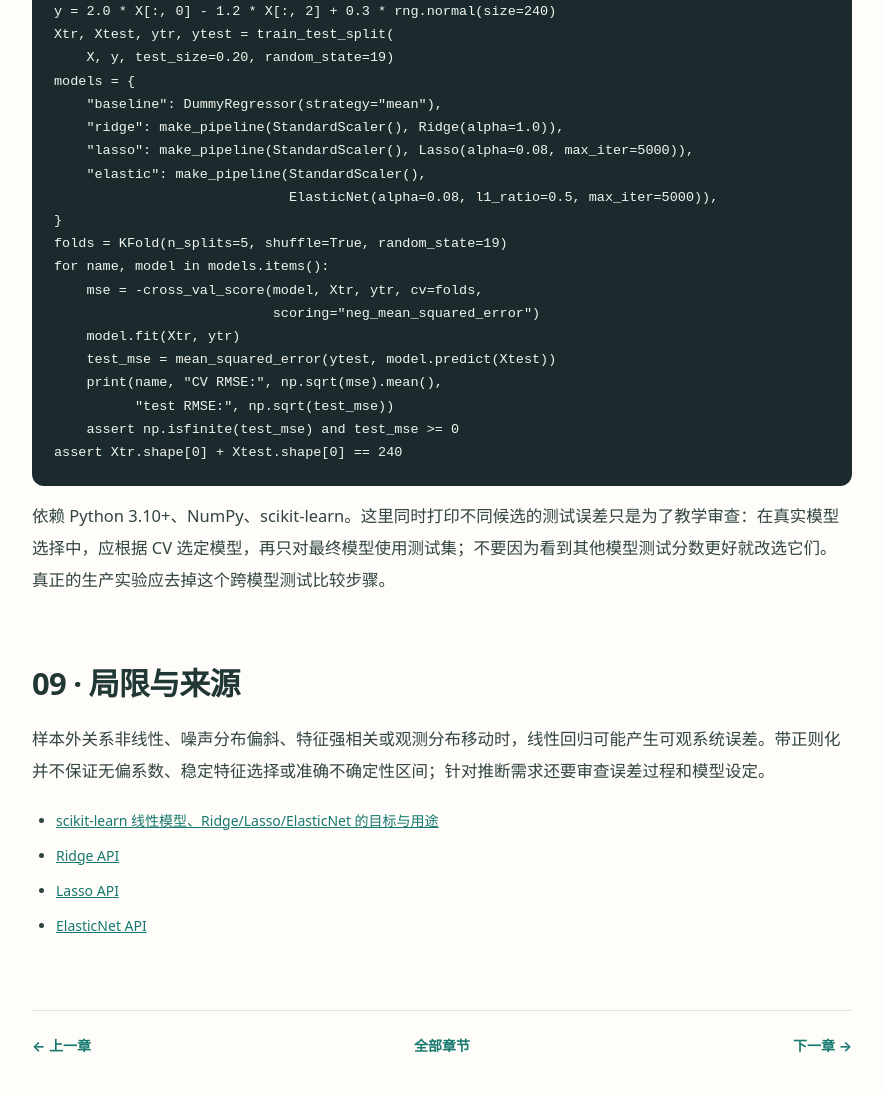
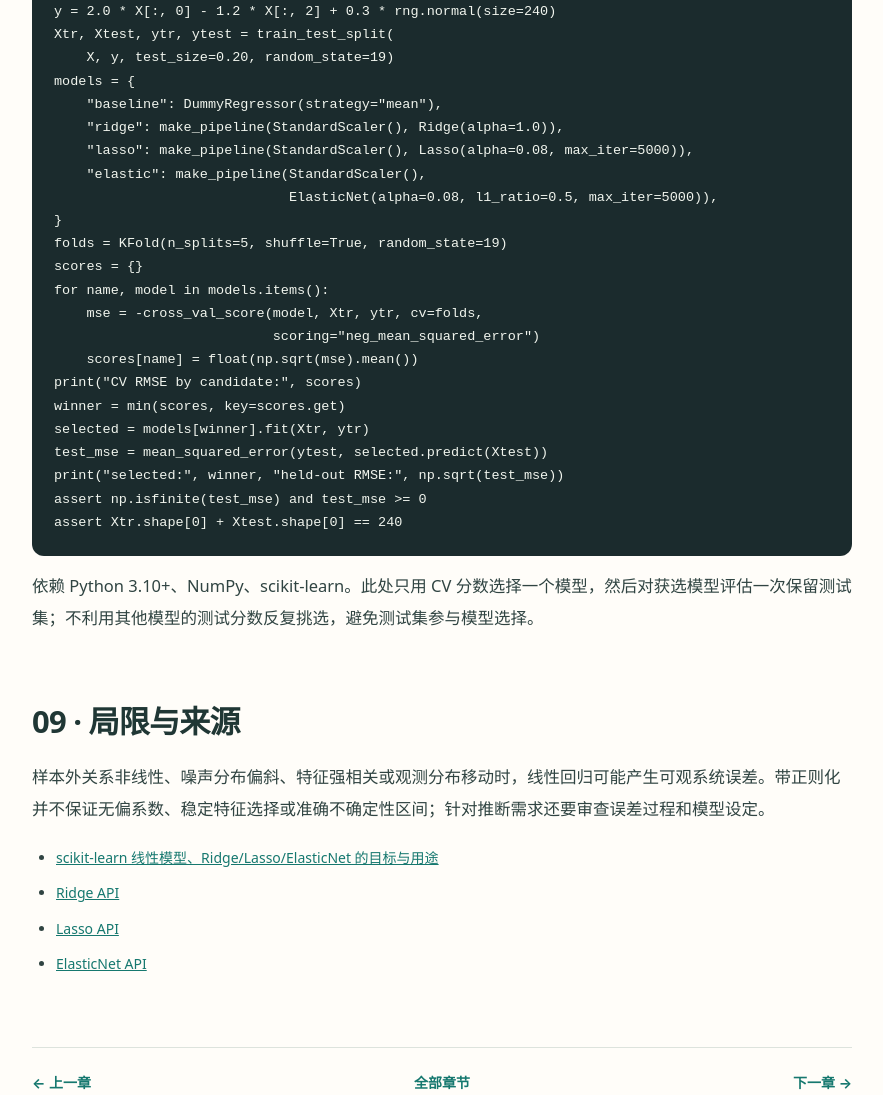
Before and after one commit to 1998x-stack/machine-learning-tutorial, a plain HTML site: page docs/chapters/08.html in a window 1280 px wide. Shown: the part 4714-5809 px from the top of the page, without its empty margins (289-1172 px from the left). Drawn offline with Linux system fonts and the light colour scheme.

Commit message:
test: validate 10 chapters, live threshold interactions, and leakage-safe model selection

```diff
--- a/docs/chapters/08.html
+++ b/docs/chapters/08.html
@@ -20,12 +20,15 @@ models = {
                              ElasticNet(alpha=0.08, l1_ratio=0.5, max_iter=5000)),
 }
 folds = KFold(n_splits=5, shuffle=True, random_state=19)
+scores = {}
 for name, model in models.items():
     mse = -cross_val_score(model, Xtr, ytr, cv=folds,
                            scoring=&quot;neg_mean_squared_error&quot;)
-    model.fit(Xtr, ytr)
-    test_mse = mean_squared_error(ytest, model.predict(Xtest))
-    print(name, &quot;CV RMSE:&quot;, np.sqrt(mse).mean(),
-          &quot;test RMSE:&quot;, np.sqrt(test_mse))
-    assert np.isfinite(test_mse) and test_mse &gt;= 0
-assert Xtr.shape[0] + Xtest.shape[0] == 240</code></pre><p>依赖 Python 3.10+、NumPy、scikit-learn。这里同时打印不同候选的测试误差只是为了教学审查：在真实模型选择中，应根据 CV 选定模型，再只对最终模型使用测试集；不要因为看到其他模型测试分数更好就改选它们。真正的生产实验应去掉这个跨模型测试比较步骤。</p></section><section id="sec9" aria-labelledby="title9"><h2 id="title9">09 · 局限与来源</h2><p>样本外关系非线性、噪声分布偏斜、特征强相关或观测分布移动时，线性回归可能产生可观系统误差。带正则化并不保证无偏系数、稳定特征选择或准确不确定性区间；针对推断需求还要审查误差过程和模型设定。</p><ul class="refs"><li><a href="https://scikit-learn.org/stable/modules/linear_model.html">scikit-learn 线性模型、Ridge/Lasso/ElasticNet 的目标与用途</a></li><li><a href="https://scikit-learn.org/stable/modules/generated/sklearn.linear_model.Ridge.html">Ridge API</a></li><li><a href="https://scikit-learn.org/stable/modules/generated/sklearn.linear_model.Lasso.html">Lasso API</a></li><li><a href="https://scikit-learn.org/stable/modules/generated/sklearn.linear_model.ElasticNet.html">ElasticNet API</a></li></ul></section><nav class="article-footer" aria-label="章节导航"><a href="07.html">← 上一章</a><a href="../index.html">全部章节</a><a href="09.html">下一章 →</a></nav></article></main></div><footer class="site-footer"><span>机器学习图解教程 · 第 08 章</span><span>解释优先、证据可追踪</span></footer></body></html>
+    scores[name] = float(np.sqrt(mse).mean())
+print(&quot;CV RMSE by candidate:&quot;, scores)
+winner = min(scores, key=scores.get)
+selected = models[winner].fit(Xtr, ytr)
+test_mse = mean_squared_error(ytest, selected.predict(Xtest))
+print(&quot;selected:&quot;, winner, &quot;held-out RMSE:&quot;, np.sqrt(test_mse))
+assert np.isfinite(test_mse) and test_mse &gt;= 0
+assert Xtr.shape[0] + Xtest.shape[0] == 240</code></pre><p>依赖 Python 3.10+、NumPy、scikit-learn。此处只用 CV 分数选择一个模型，然后对获选模型评估一次保留测试集；不利用其他模型的测试分数反复挑选，避免测试集参与模型选择。</p></section><section id="sec9" aria-labelledby="title9"><h2 id="title9">09 · 局限与来源</h2><p>样本外关系非线性、噪声分布偏斜、特征强相关或观测分布移动时，线性回归可能产生可观系统误差。带正则化并不保证无偏系数、稳定特征选择或准确不确定性区间；针对推断需求还要审查误差过程和模型设定。</p><ul class="refs"><li><a href="https://scikit-learn.org/stable/modules/linear_model.html">scikit-learn 线性模型、Ridge/Lasso/ElasticNet 的目标与用途</a></li><li><a href="https://scikit-learn.org/stable/modules/generated/sklearn.linear_model.Ridge.html">Ridge API</a></li><li><a href="https://scikit-learn.org/stable/modules/generated/sklearn.linear_model.Lasso.html">Lasso API</a></li><li><a href="https://scikit-learn.org/stable/modules/generated/sklearn.linear_model.ElasticNet.html">ElasticNet API</a></li></ul></section><nav class="article-footer" aria-label="章节导航"><a href="07.html">← 上一章</a><a href="../index.html">全部章节</a><a href="09.html">下一章 →</a></nav></article></main></div><footer class="site-footer"><span>机器学习图解教程 · 第 08 章</span><span>解释优先、证据可追踪</span></footer></body></html>
```
